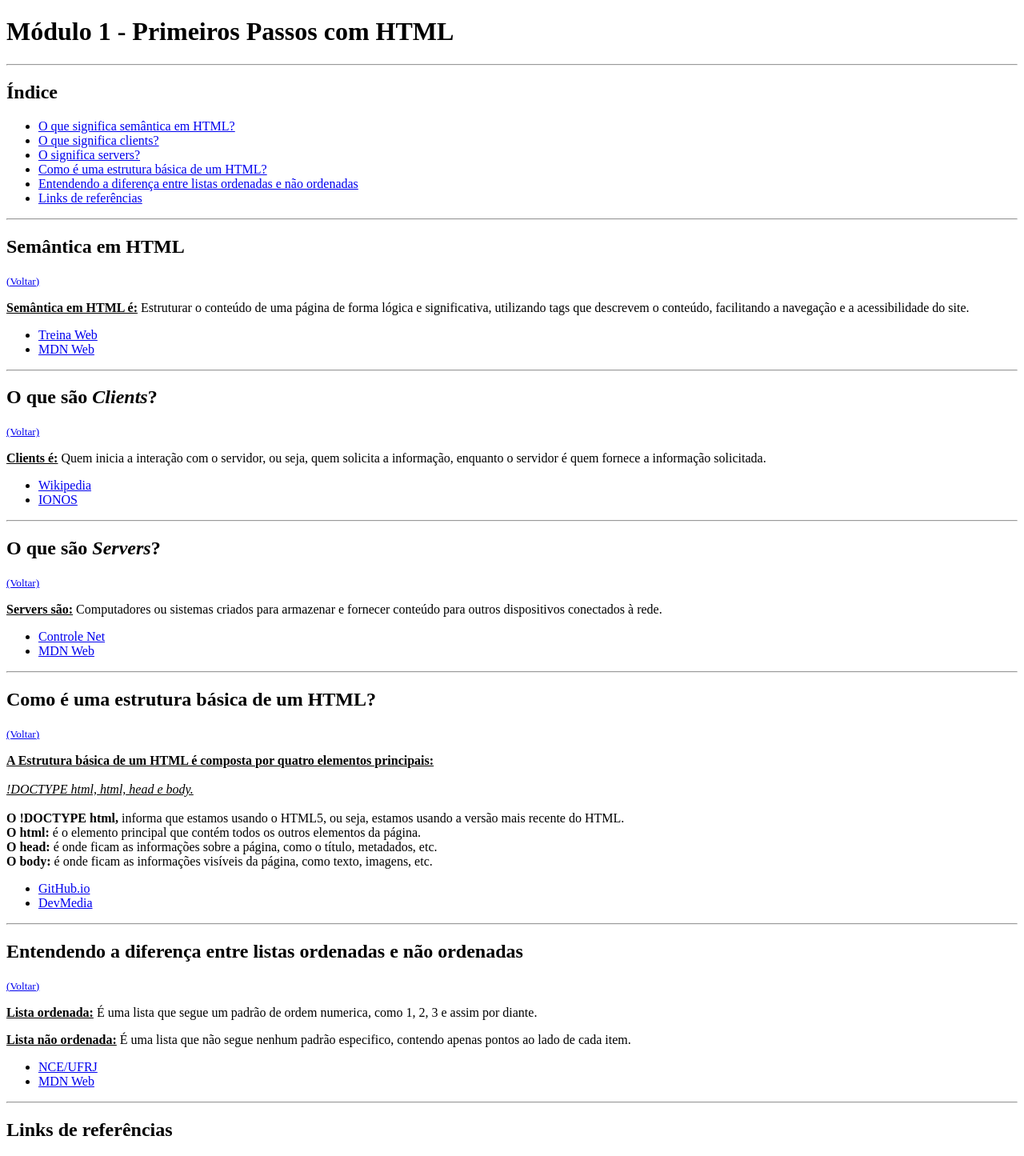
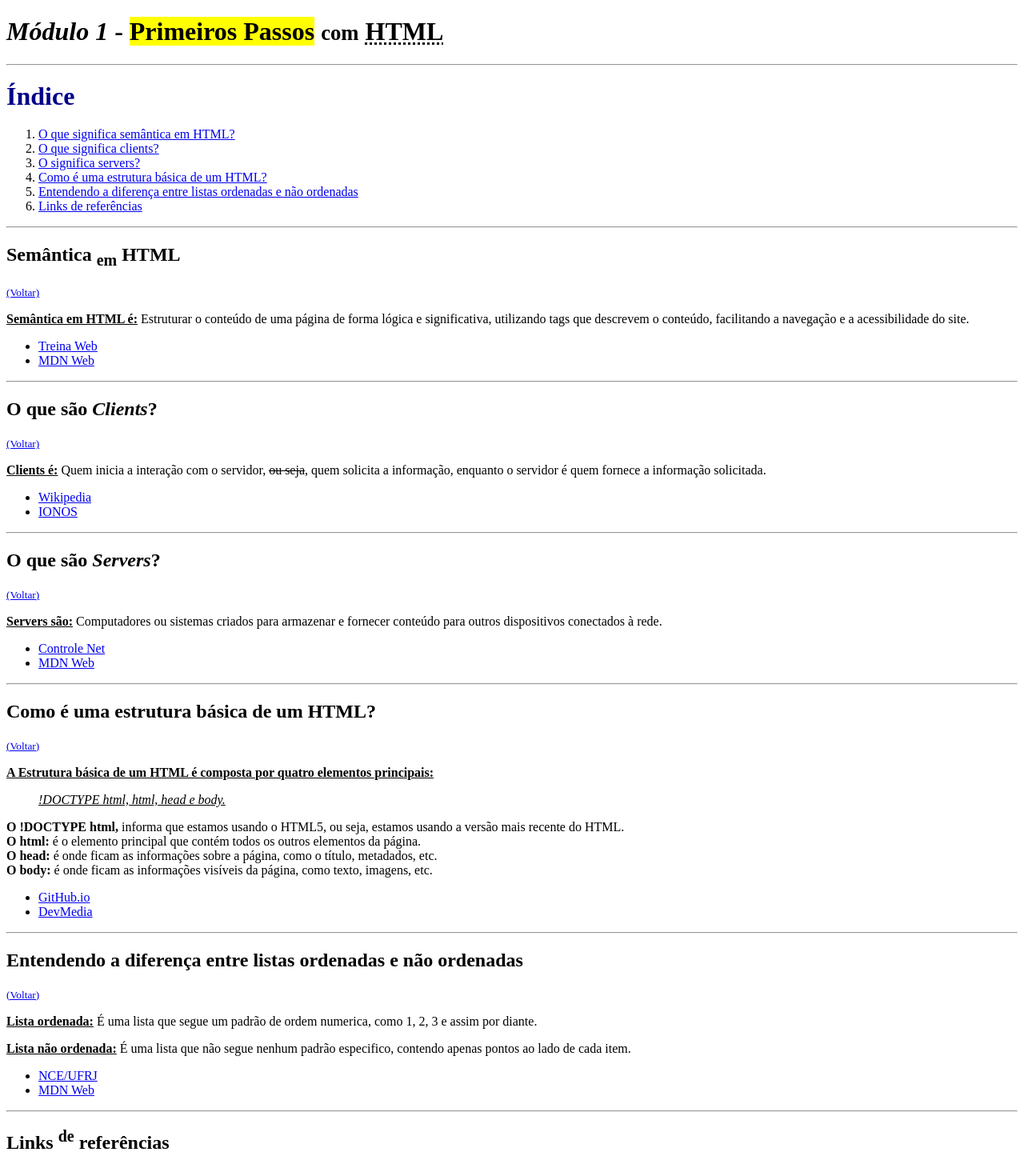
Before and after one commit to ailtonjunior11/trilha-frontend-bootcamp-santander-2025, a plain HTML site: page index.html in a window 1280 px wide. Shown: the top 1445 px of the page at 80% size. Drawn offline with Linux system fonts and the light colour scheme.

Commit message:
Alterações no HTML

```diff
--- a/index.html
+++ b/index.html
@@ -8,22 +8,25 @@
 </head>
 
 <body>
-  <h1 id="inicio">Módulo 1 - Primeiros Passos com HTML</h1>
+  <h1 id="inicio"><i>Módulo 1</i> - <mark>Primeiros Passos</mark> <small>com</small> <abbr
+      title="HyperText Markup Language">HTML</abbr></h1>
   <hr />
 
-  <h2>Índice</h2>
+  <h2>
+    <font color="darkblue" face="poppins" size="6">Índice</font>
+  </h2>
 
-  <ul>
+  <ol>
     <li><a href="#semantica">O que significa semântica em HTML?</a></li>
     <li><a href="#clients">O que significa clients?</a></li>
     <li><a href="#servers">O significa servers?</a></li>
     <li><a href="#estrutura-html">Como é uma estrutura básica de um HTML?</a></li>
     <li><a href="#listas">Entendendo a diferença entre listas ordenadas e não ordenadas</a></li>
     <li><a href="#links-referencias">Links de referências</a></li>
-  </ul>
+  </ol>
   <hr />
 
-  <h2 id="semantica">Semântica em HTML</h2>
+  <h2 id="semantica">Semântica <sub>em</sub> HTML</h2>
   <small><a href="#inicio">(Voltar)</a></small>
   <p><strong><u>Semântica em HTML é:</u></strong> Estruturar o conteúdo de uma página de forma lógica e significativa,
     utilizando tags que descrevem o conteúdo, facilitando a navegação e a acessibilidade do site.</p>
@@ -36,7 +39,8 @@
 
   <h2 id="clients">O que são <i>Clients</i>?</h2>
   <small><a href="#inicio">(Voltar)</a></small>
-  <p><strong><u>Clients é:</u></strong> Quem inicia a interação com o servidor, ou seja, quem solicita a informação,
+  <p><strong><u>Clients é:</u></strong> Quem inicia a interação com o servidor, <del>ou seja</del>, quem solicita a
+    informação,
     enquanto o servidor é quem fornece a informação solicitada.</p>
   <ul>
     <li><a href="https://en.wikipedia.org/wiki/Client_(computing)" target="_blank">Wikipedia</a></li>
@@ -62,12 +66,9 @@
   <small><a href="#inicio">(Voltar)</a></small>
   <p><strong><u>A Estrutura básica de um HTML é composta por quatro elementos principais: </u></strong>
     <br>
-    <br>
-    <u><i>!DOCTYPE
+  <blockquote><u><i>!DOCTYPE
         html,
-        html, head e body.</i></u>
-    <br>
-    <br>
+        html, head e body.</i></u></blockquote>
   <strong>O !DOCTYPE html,</strong> informa que estamos usando o HTML5, ou seja, estamos
   usando a
   versão
@@ -103,7 +104,7 @@
   </ul>
   <hr />
 
-  <h2 id="links-referencias">Links de referências</h2>
+  <h2 id="links-referencias">Links <sup>de</sup> referências</h2>
   <small><a href="#inicio">(Voltar)</a></small>
   <p><strong><u>Links de referências são:</u> </strong>Urls usadas para redirecionar o usuário para outra página
     ou site. Ao clicar em um link de referência, o leitor pode se aprofundar no tema, acessando artigos relacionados,
```
Lines whose indentation alone changed are shown as unchanged.
